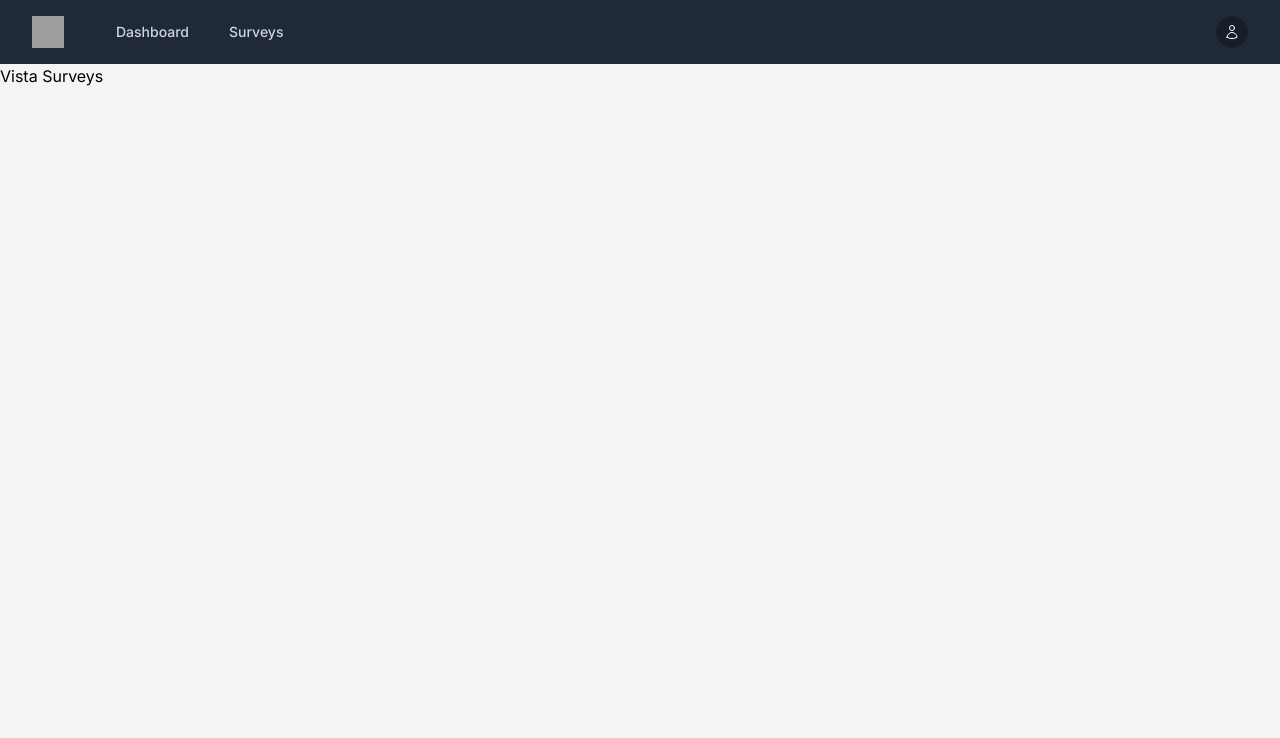
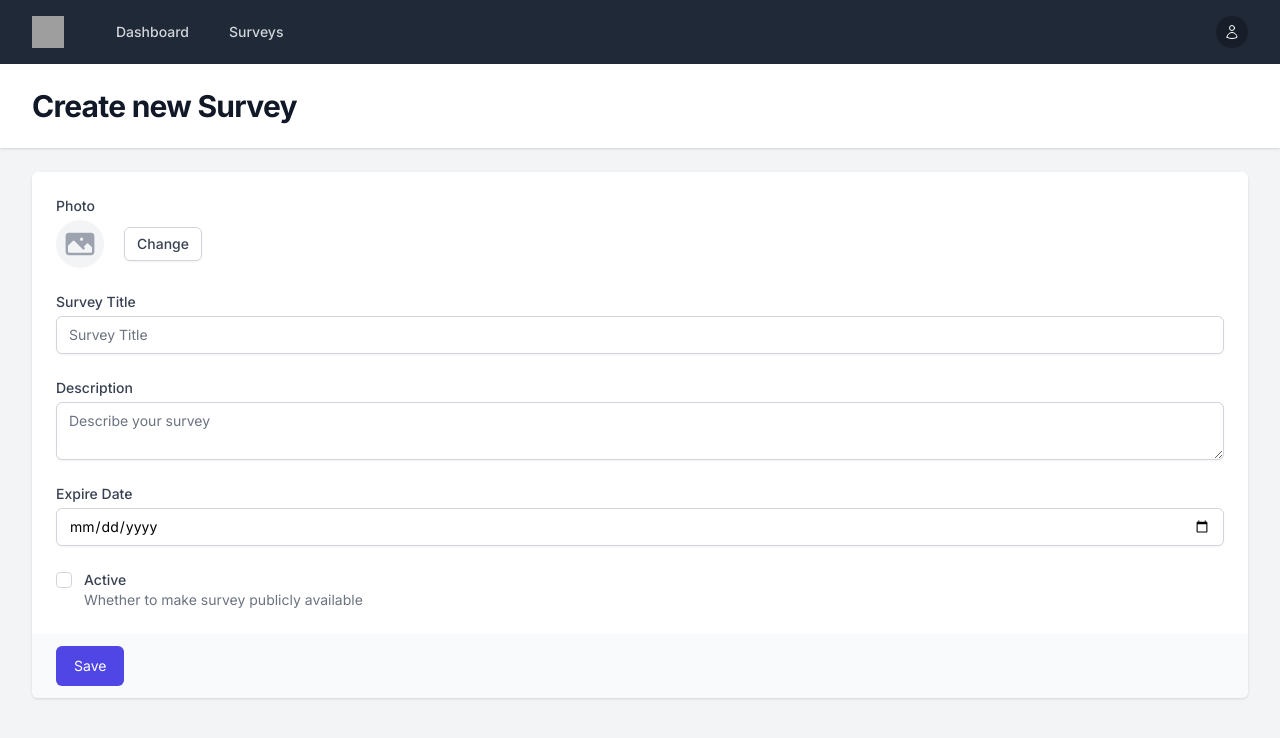
Before and after one commit to vipres/laravel-react-surveys-front, a Next.js app: page /surveys/create in a window 1280 px wide. Shown: the top 738 px of the page. Built offline with nearby package versions, Linux system fonts and the light colour scheme; grey boxes are pictures that could not be loaded.

Commit message:
preaxios

```diff
--- a/package.json
+++ b/package.json
@@ -12,6 +12,7 @@
     "@headlessui/react": "^1.7.17",
     "@heroicons/react": "^2.0.18",
     "@tailwindcss/forms": "^0.5.6",
+    "axios": "^1.5.1",
     "next": "13.5.4",
     "react": "^18",
     "react-dom": "^18"
--- a/src/app/(authapp)/surveys/create/page.jsx
+++ b/src/app/(authapp)/surveys/create/page.jsx
@@ -1,6 +1,178 @@
+"use client"
+import PageComponent from "@/app/components/PageComponent";
+import TButton from "@/app/components/core/TButton";
+import { PhotoIcon } from "@heroicons/react/20/solid";
+import Image from "next/image";
+import { useState } from "react";
+
+
 const SurveyView = () => {
+
+    const [survey, setSurvey] = useState({
+        title: "",
+        slug: "",
+        description: "",
+        status: false,
+        description: "",
+        image: null,
+        image_url: null,
+        expire_date: "",
+        questions: [],
+    })
+
+    async function onSubmit(event) {
+        console.log('onSubmit', survey);
+
+      }
+
+
+      const onImageChoose = (event) => {
+        console.log("onImageChoose", event.target.files[0]);
+    }
+
     return (
-        <div className="">Vista Surveys</div>
+
+        <PageComponent title={"Create new Survey"}>
+        <form action="#" method="POST" onSubmit={onSubmit}>
+          <div className="shadow sm:overflow-hidden sm:rounded-md">
+            <div className="space-y-6 bg-white px-4 py-5 sm:p-6">
+
+
+              {/*Image*/}
+              <div>
+                <label className="block text-sm font-medium text-gray-700">
+                  Photo
+                </label>
+                <div className="mt-1 flex items-center">
+                  {survey.image_url && (
+                    <img
+                      src={survey.image_url}
+                      alt=""
+                      className="w-32 h-32 object-cover"
+                    />
+                  )}
+                  {!survey.image_url && (
+                    <span className="flex justify-center  items-center text-gray-400 h-12 w-12 overflow-hidden rounded-full bg-gray-100">
+                      <PhotoIcon className="w-8 h-8" />
+                    </span>
+                  )}
+                  <button
+                    type="button"
+                    className="relative ml-5 rounded-md border border-gray-300 bg-white py-2 px-3 text-sm font-medium leading-4 text-gray-700 shadow-sm hover:bg-gray-50 focus:outline-none focus:ring-2 focus:ring-indigo-500 focus:ring-offset-2"
+                  >
+                    <input
+                      type="file"
+                      className="absolute left-0 top-0 right-0 bottom-0 opacity-0"
+                      onChange={onImageChoose}
+                    />
+                    Change
+                  </button>
+                </div>
+              </div>
+              {/*Image*/}
+
+              {/*Title*/}
+              <div className="col-span-6 sm:col-span-3">
+                <label
+                  htmlFor="title"
+                  className="block text-sm font-medium text-gray-700"
+                >
+                  Survey Title
+                </label>
+                <input
+                  type="text"
+                  name="title"
+                  id="title"
+                  value={survey.title}
+                  onChange={(ev) =>
+                    setSurvey({ ...survey, title: ev.target.value })
+                  }
+                  placeholder="Survey Title"
+                  className="mt-1 block w-full rounded-md border-gray-300 shadow-sm focus:border-indigo-500 focus:ring-indigo-500 sm:text-sm"
+                />
+              </div>
+              {/*Title*/}
+
+              {/*Description*/}
+              <div className="col-span-6 sm:col-span-3">
+                <label
+                  htmlFor="description"
+                  className="block text-sm font-medium text-gray-700"
+                >
+                  Description
+                </label>
+                {/* <pre>{ JSON.stringify(survey, undefined, 2) }</pre> */}
+                <textarea
+                  name="description"
+                  id="description"
+                  value={survey.description || ""}
+                  onChange={(ev) =>
+                    setSurvey({ ...survey, description: ev.target.value })
+                  }
+                  placeholder="Describe your survey"
+                  className="mt-1 block w-full rounded-md border-gray-300 shadow-sm focus:border-indigo-500 focus:ring-indigo-500 sm:text-sm"
+                ></textarea>
+              </div>
+              {/*Description*/}
+
+              {/*Expire Date*/}
+              <div className="col-span-6 sm:col-span-3">
+                <label
+                  htmlFor="expire_date"
+                  className="block text-sm font-medium text-gray-700"
+                >
+                  Expire Date
+                </label>
+                <input
+                  type="date"
+                  name="expire_date"
+                  id="expire_date"
+                  value={survey.expire_date}
+                  onChange={(ev) =>
+                    setSurvey({ ...survey, expire_date: ev.target.value })
+                  }
+                  className="mt-1 block w-full rounded-md border-gray-300 shadow-sm focus:border-indigo-500 focus:ring-indigo-500 sm:text-sm"
+                />
+              </div>
+              {/*Expire Date*/}
+
+              {/*Active*/}
+              <div className="flex items-start">
+                <div className="flex h-5 items-center">
+                  <input
+                    id="status"
+                    name="status"
+                    type="checkbox"
+                    checked={survey.status}
+                    onChange={(ev) =>
+                      setSurvey({ ...survey, status: ev.target.checked })
+                    }
+                    className="h-4 w-4 rounded border-gray-300 text-indigo-600 focus:ring-indigo-500"
+                  />
+                </div>
+                <div className="ml-3 text-sm">
+                  <label
+                    htmlFor="comments"
+                    className="font-medium text-gray-700"
+                  >
+                    Active
+                  </label>
+                  <p className="text-gray-500">
+                    Whether to make survey publicly available
+                  </p>
+                </div>
+              </div>
+              {/*Active*/}
+
+
+            </div>
+            <div className="bg-gray-50 px-4 py-3 text-right sm:px-6">
+              <TButton>Save</TButton>
+            </div>
+          </div>
+        </form>
+    </PageComponent>
+
      );
 }
 
--- a/src/app/(authapp)/surveys/page.jsx
+++ b/src/app/(authapp)/surveys/page.jsx
@@ -1,13 +1,22 @@
-
+"use client"
 import PageComponent from "@/app/components/PageComponent";
 import Survey from "@/app/components/Survey";
+import TButton from "@/app/components/core/TButton";
+import { PlusCircleIcon } from "@heroicons/react/24/outline";
+
+
 
 
 
 const Surveys = () => {
 
     return (
-        <PageComponent title="Surveys" >
+        <PageComponent title="Surveys" buttons={(
+            <TButton color="green" href="/surveys/create">
+                <PlusCircleIcon className="w-5 h-5 mr-2" aria-hidden="true" />
+                Create New
+            </TButton>
+        )}>
             <Survey />
         </PageComponent>
      );
--- a/src/app/components/Survey.jsx
+++ b/src/app/components/Survey.jsx
@@ -2,6 +2,7 @@
 import React from 'react'
 import { useStateContext } from '../contexts/ContextProvider';
 import SurveyListItem from './SurveyListItem';
+
 
 const Survey = () => {
     const {surveys} = useStateContext()
--- a/src/app/components/core/TButton.jsx
+++ b/src/app/components/core/TButton.jsx
@@ -14,77 +14,67 @@
 
   let classes = [
     "flex",
+    "items-center",
     "whitespace-nowrap",
     "text-sm",
     "border",
+    "border-2",
     "border-transparent",
-  ]
+  ];
 
-  if(link) {
-    classes = [
-      ...classes,
-      "transition-colors"
-    ]
+  if (link) {
+    classes = [...classes, "transition-colors"];
 
+    switch (color) {
+      case "indigo":
+        classes = [...classes, "text-indigo-500", "focus:border-indigo-500"];
+        break;
+      case "red":
+        classes = [...classes, "text-red-500", "focus:border-red-500"];
+    }
+  } else {
+    classes = [...classes, "text-white", "focus:ring-2", "focus:ring-offset-2"];
 
-  switch(color) {
-    case "indigo":
-      classes = [
-        ...classes,
-        "text-indigo-500",
-        "focus:border-indigo-500",
-      ]
-      break
-  }
-
-}else {
-  classes = [
-    ...classes,
-    "text-white",
-    "focus:ring-2",
-    "focus:ring-offset-2",
-  ]
-
-  switch(color) {
+    switch (color) {
       case "indigo":
         classes = [
           ...classes,
           "bg-indigo-600",
           "hover:bg-indigo-700",
           "focus:ring-indigo-500",
-      ]
-      break
+        ];
+        break;
       case "red":
         classes = [
           ...classes,
           "bg-red-600",
           "hover:bg-red-700",
           "focus:ring-red-500",
-      ]
-
-      break
+        ];
+        break;
+      case "green":
+        classes = [
+          ...classes,
+          "bg-emerald-500",
+          "hover:bg-emerald-600",
+          "focus:ring-emerald-400",
+        ];
+        break;
+    }
   }
 
-}
-
-if(circle) {
+  if (circle) {
     classes = [
       ...classes,
       "h-8",
       "w-8",
       "items-center",
+      "justify-center",
       "rounded-full",
       "text-sm",
-
-  ]
-}else {
-  classes = [
-    ...classes,
-    "p-0",
-    "px-4",
-    "py-2",
-    "rounded-md",
-  ]
+    ];
+  } else {
+    classes = [...classes, "p-0", "py-2", "px-4", "rounded-md"];
   }
 
   return (
```
Also changed, not shown: 2 other files (tests, documents, lock files or other folders). Lines whose indentation alone changed are shown as unchanged.
